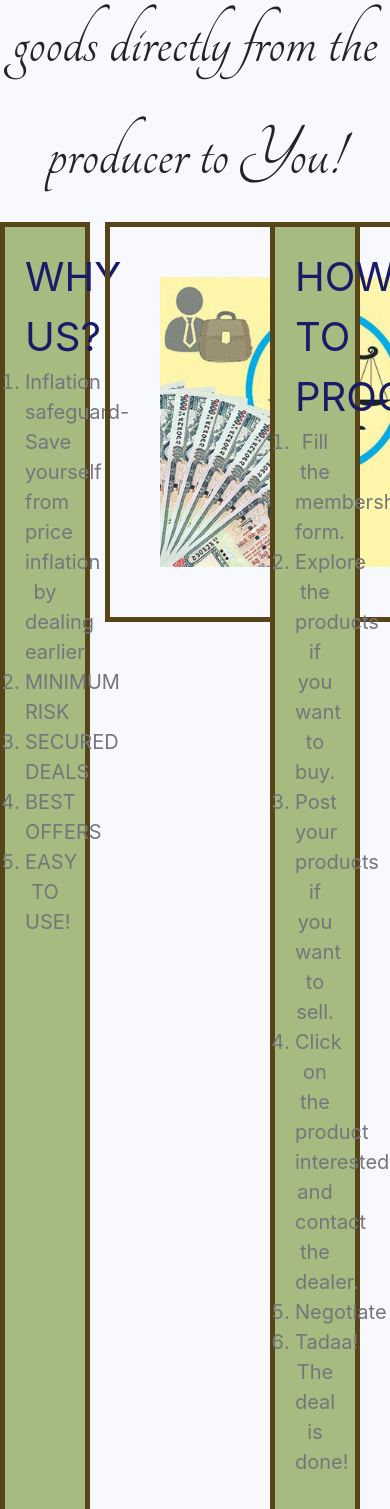
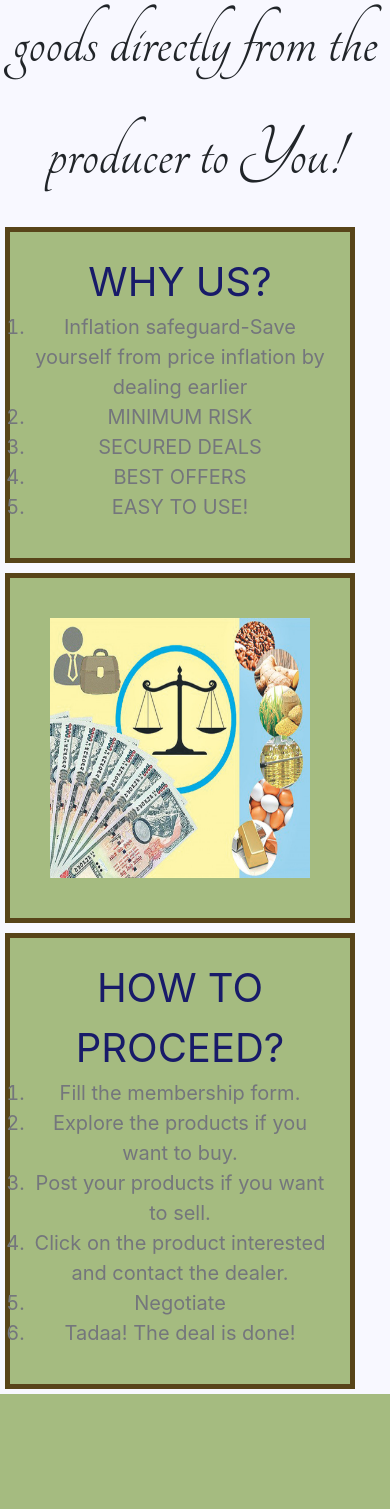
Before and after one commit to VJ-25/Arsy101, a PHP site: page /comm.html in a window 390 px wide; the page is wider, and only the part inside the window is pictured. Shown: the part 432-1941 px from the top of that part. After the commit the page ends 1826 px from the top of that part, so only its background shows below. Run offline with PHP 8.4, Linux system fonts and the light colour scheme.

Commit message:
small responsive change

```diff
--- a/comm.html
+++ b/comm.html
@@ -48,7 +48,7 @@
 	    </div>
 		<div class="container">
 			<div class="row">
-				<div class="col ">
+				<div class="col-xl  col-lg-4 ">
 					<div >
 						<div id="why">WHY US?</div>
 						<ol>
@@ -60,8 +60,8 @@
 		    			</ol>
 					</div>
 				</div>
-				<div class="col-6"><img src="img1.png"></div>
-				<div class="col ">
+				<div class="col-xl col-lg-4"><img src="img1.png"></div>
+				<div class="col-xl col-lg-4 ">
 					<div >
 						<div id="why">HOW TO PROCEED?</div>
 							<ol >
--- a/exc.css
+++ b/exc.css
@@ -16,10 +16,10 @@ body {
 	font-size: 25px;
 }
 img {
-	width: 450px;
-	height: 400px;
-	padding :50px;
-	border: 5px solid #584419;
+	width:300px;
+	padding :20px;
+	height: 300px;
+
 
 }
 .keta {
@@ -31,19 +31,18 @@ img {
 .row {
 	width: 100%;
 }
-.col {
+.col-lg-4 {
 	border: 5px solid #584419;
 	padding: 20px;
 	text-align: center;
-	margin-bottom: 40px;
+
 	background-color: #A5BB80;
 	color: #74767C;
 	font-size: 20px;
+	margin: 5px;
+
 }
 #why {
 	font-size: 40px;
 	color: #181B69;
 }
-.col-6 {
-	text-align: center;
-}
```
